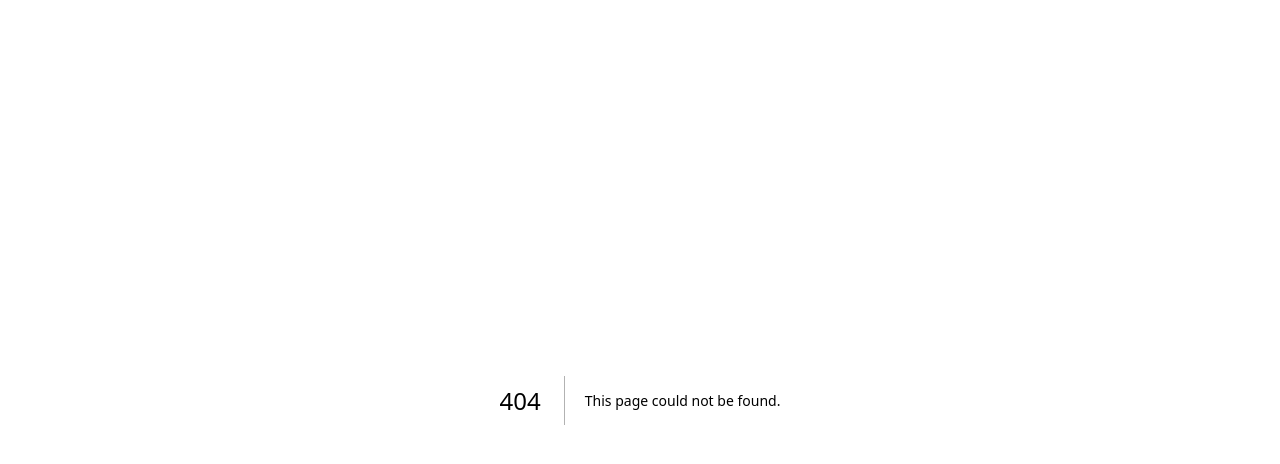
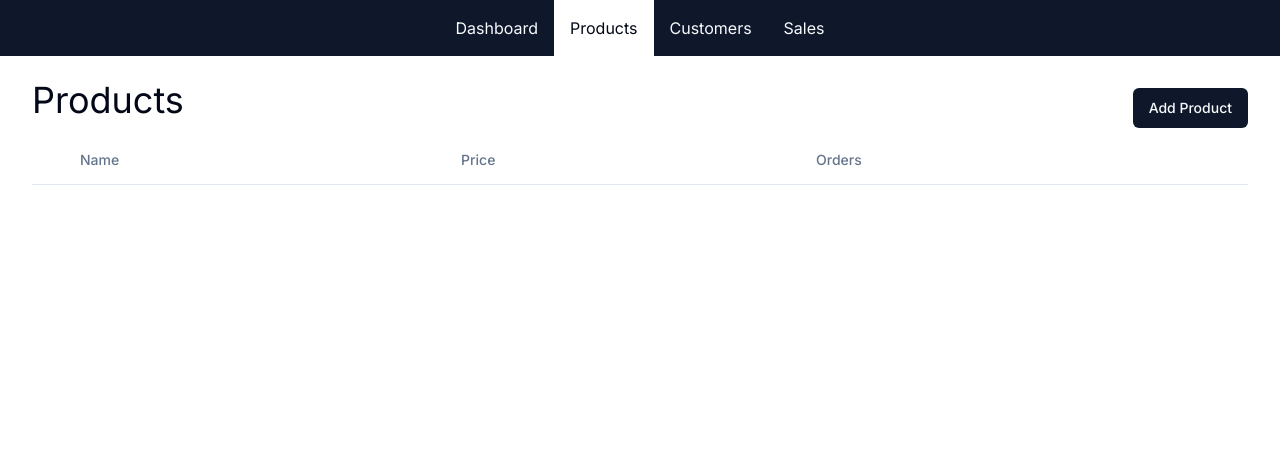
Before and after one commit to MadMax8930/ecomm-stripe-store, a Next.js app: page /admin/products in a window 1280 px wide. Before the commit this address had no page. Shown: the top 464 px of the page. Built offline with nearby package versions, Linux system fonts and the light colour scheme.

Commit message:
table products v1

```diff
--- /dev/null
+++ b/src/app/admin/products/page.tsx
@@ -0,0 +1,40 @@
+import PageHeader from "@/components/PageHeader";
+import { Button } from "@/components/ui/button";
+import { Table, TableBody, TableHead, TableHeader, TableRow } from "@/components/ui/table";
+import Link from "next/link";
+
+
+export default function AdminProductsPage() {
+   return (<>
+     <div className="flex justify-between items-center gap-4">
+       <PageHeader>Products</PageHeader>
+       <Button asChild>
+         <Link href="/admin/products/new">Add Product</Link>
+       </Button>
+     </div>
+     <ProductsTable />
+   </>)
+}
+
+function ProductsTable() {
+   return (
+      <Table>
+         <TableHeader>
+            <TableRow>
+               <TableHead className="w-0">
+                  <span className="sr-only">Available For Purchase</span>
+               </TableHead>
+               <TableHead>Name</TableHead>
+               <TableHead>Price</TableHead>
+               <TableHead>Orders</TableHead>
+               <TableHead className="w-0">
+                  <span className="sr-only">Actions</span>
+               </TableHead>
+            </TableRow>
+         </TableHeader>
+         <TableBody>
+
+         </TableBody>
+      </Table>
+   )
+}
```
